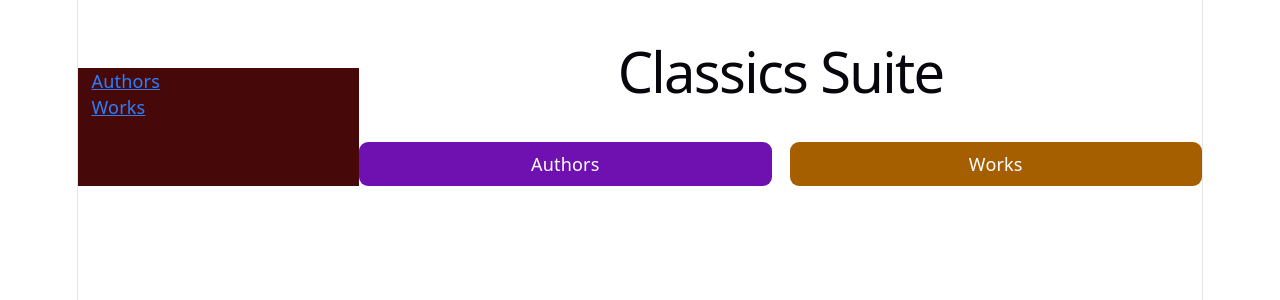
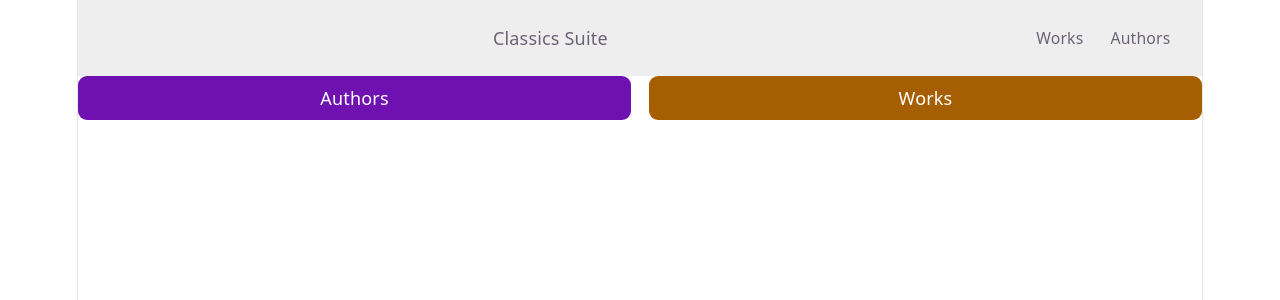
Before and after one commit to alkandrana/classics-suite-react, a React (Vite) app in the folder react/: page / in a window 1280 px wide. Shown: the top 300 px of the page. Built offline with nearby package versions, Linux system fonts and the light colour scheme.

Commit message:
Added a daisy navbar; added functionality to show/hide the form for lines.

```diff
--- a/react/package.json
+++ b/react/package.json
@@ -10,9 +10,10 @@
     "preview": "vite preview"
   },
   "dependencies": {
+    "@tailwindcss/vite": "^4.3.0",
+    "daisyui": "^5.5.19",
     "react": "^19.2.5",
     "react-dom": "^19.2.5",
-    "@tailwindcss/vite": "^4.2.2",
     "react-router-dom": "^7.14.1",
     "tailwindcss": "^4.2.2"
   },
--- a/react/src/components/App.jsx
+++ b/react/src/components/App.jsx
@@ -18,32 +18,49 @@ function App() {
 
     return (
         <div id="main">
-            <div className="flex flex-row">
-                <nav className="flex mt-15 w-1/4 md:bg-red-950">
-                    <div className="md:hidden">
-                        <button id="menuBtn" onClick={displayMenu} className="text-white focus:outline-none">
-                            &#9776;
-                        </button>
+            <div className="drawer">
+                <input id="my-drawer-2" type="checkbox" className="drawer-toggle"/>
+                <div className="drawer-content flex flex-col">
+                    {/* Navbar */}
+                    <div className="navbar bg-base-300 w-full">
+                        <div className="flex-none lg:hidden">
+                            <label htmlFor="my-drawer-2" aria-label="open sidebar" className="btn btn-square btn-ghost">
+                                <svg
+                                    xmlns="http://www.w3.org/2000/svg"
+                                    fill="none"
+                                    viewBox="0 0 24 24"
+                                    className="inline-block h-6 w-6 stroke-current"
+                                >
+                                    <path
+                                        strokeLinecap="round"
+                                        strokeLinejoin="round"
+                                        strokeWidth="2"
+                                        d="M4 6h16M4 12h16M4 18h16"
+                                    ></path>
+                                </svg>
+                            </label>
+                        </div>
+                        <div className="mx-2 flex-1 px-2">Classics Suite</div>
+                        <div className="hidden flex-none lg:block">
+                            <ul className="menu menu-horizontal">
+                                {/* Navbar menu content here */}
+                                <li><a href="/works">Works</a></li>
+                                <li><a href="/authors">Authors</a></li>
+                            </ul>
+                        </div>
                     </div>
-                    <ul id="links" className="hidden md:block ml-3 text-left">
-                        <li>
-                            <Link to='/authors' className="text-blue-500 underline">
-                                Authors
-                            </Link>
-                        </li>
-                        <li>
-                            <Link to='/works' className="text-blue-500 underline">
-                                Works
-                            </Link>
-                        </li>
-                    </ul>
-                </nav>
-
-                <div className="flex w-3/4">
+                    {/* Page content here */}
                     <div className="w-full block">
-                        <h1 className="text-xl font-bold ml-auto">Classics Suite</h1>
                         <Outlet/>
                     </div>
+                </div>
+                <div className="drawer-side">
+                    <label htmlFor="my-drawer-2" aria-label="close sidebar" className="drawer-overlay"></label>
+                    <ul className="menu bg-base-200 min-h-full w-80 p-4">
+                        {/* Sidebar content here */}
+                        <li><a href="/authors">Authors</a></li>
+                        <li><a href="/works">Works</a></li>
+                    </ul>
                 </div>
             </div>
         </div>
--- a/react/src/components/opera/Opus.jsx
+++ b/react/src/components/opera/Opus.jsx
@@ -16,6 +16,16 @@ export default function Opus() {
 
     async function handleSubmit(e) {
         submitForm(e, "lines");
+        document.getElementById("addBtn").classList.remove("hidden");
+        e.target.classList.add("hidden");
+    }
+
+    function handleNewLine(e) {
+        const $form = document.getElementById("form");
+        const $btn = e.target;
+        console.log($btn);
+        $form.classList.remove("hidden");
+        $btn.classList.add("hidden");
     }
 
     function handleEdit(id) {
@@ -24,21 +34,22 @@ export default function Opus() {
         document.getElementById("text").defaultValue = line.text;
         document.getElementById("locus").defaultValue = line.locus;
         document.getElementById("id").defaultValue = line.id;
-        // console.log($form.querySelectorAll("input"));
     }
 
     async function handleDelete() {
         console.log("Delete");
     }
 
+    document.getElementById("addBtn").scrollIntoView();
     return (
         <>
-            <div className="bg-gray-800 text-white p-3 rounded">
-                <h3 className="text-lg font-semibold">{opus.title}</h3>
+            <h1>{`${opus.title} by ${opus.author.name}`}</h1>
+            <div className="text-left bg-gray-800 text-amber-400 p-3 rounded w-60">
+                <h3 className="text-lg font-semibold my-5">{opus.title}</h3>
                 <ul>
-                    <li><strong>Abbreviation: </strong>{opus.code}</li>
-                    <li><strong>Language: </strong>{opus.language.name}</li>
-                    <li><strong>Author: </strong>{opus.author.name}</li>
+                    <li className="my-5"><strong>Abbreviation: </strong>{opus.code}</li>
+                    <li className="my-5"><strong>Language: </strong>{opus.language.name}</li>
+                    <li className="my-5"><strong>Author: </strong>{opus.author.name}</li>
                 </ul>
             </div>
             <div>
@@ -51,7 +62,7 @@ export default function Opus() {
                 <div id="rows">
                     {opus.lines.map(ln => {
                         return (
-                            <div key={ln.id} className="flex flex-row gap-4 my-3">
+                            <div key={ln.id} className="flex flex-row gap-4 my-3 text-cyan-300">
                                 <div className="w-10">{ln.number}</div>
                                 <div className="w-1/2">{ln.text}</div>
                                 <div className="w-1/4">{ln.locus}</div>
@@ -66,16 +77,18 @@ export default function Opus() {
                             </div>
                         )
                     })}
-                    <form id="form" onSubmit={handleSubmit} className="flex flex-row gap-4">
+                    <form id="form" onSubmit={handleSubmit} className="flex flex-row gap-4 hidden">
                         <input type="number" id="number" name="number" className="w-10"/>
                         <input type="text" id="text" name="text" className="w-1/2"/>
                         <input type="text" id="locus" name="locus" className="w-1/4"/>
                         <input type="hidden" id="opusId" name="opusId" value={opus.id}/>
                         <input type="hidden" id="id" name="id"/>
                         <button type="submit"
-                                className="w-1/4 bg-gray-500 text-white rounded-lg p-1 hover:bg-gray-800 transition">Submit
+                                className="btn btn-secondary">Submit
                         </button>
                     </form>
+                    <button type="button" id="addBtn" onClick={handleNewLine} className="btn bg-blue-600">Add Line
+                    </button>
                 </div>
             </div>
         </>
--- a/react/src/index.css
+++ b/react/src/index.css
@@ -1,4 +1,5 @@
 @import "tailwindcss";
+@plugin "daisyui";
 :root {
     --text: #6b6375;
     --text-h: #08060d;
--- a/react/src/utils/api.js
+++ b/react/src/utils/api.js
@@ -19,7 +19,7 @@ export async function fetchOne(controller, id) {
 }
 
 export async function submitForm(e, controller) {
-    e.preventDefault();
+    // e.preventDefault();
     let target = e.target;
     let formData = new FormData(target);
     const record = Object.fromEntries(formData.entries());
@@ -28,8 +28,10 @@ export async function submitForm(e, controller) {
     if (record.id) {
         method = "PATCH";
         url += `/${record.id}`;
+    } else {
+        delete record.id;
     }
-    console.log(`Submitting ${method} request to ${url}`);
+    console.log(`Submitting ${method} request to ${url}: `, record);
     const response = await fetch(url, {
         method: method,
         headers: {"Content-Type": "application/json"},
```
